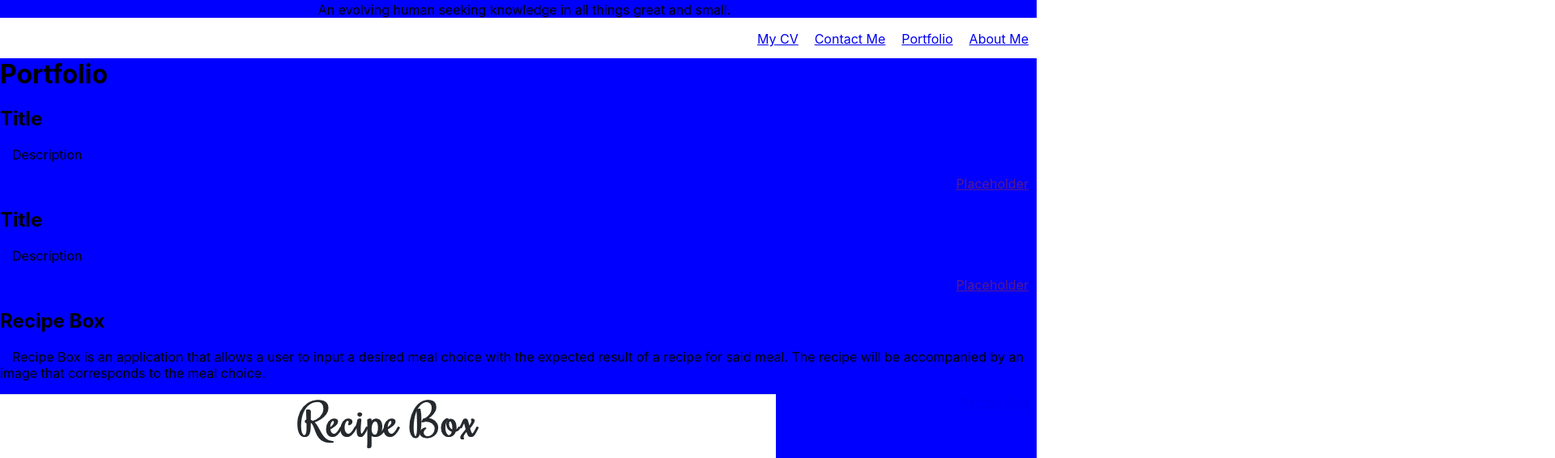
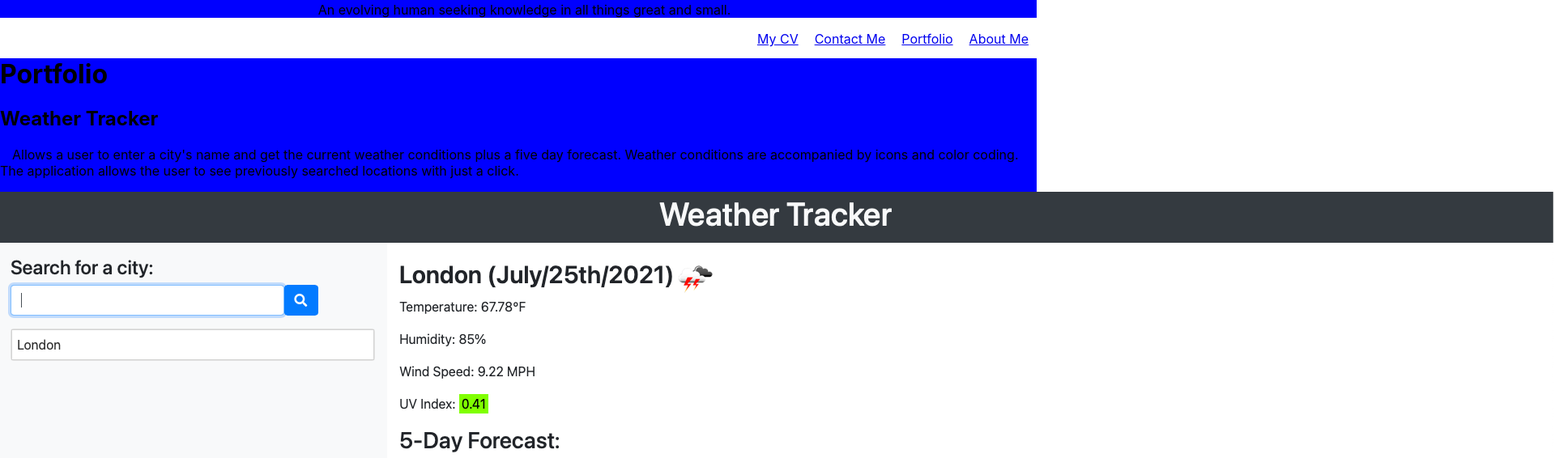
Before and after one commit to ARFreiler/React-Portfolio, a React (Create React App) app in the folder react-portfolio/: page / in a window 1280 px wide. Shown: the part 80-646 px from the top of the page at 81% size, 1920 px wide, since content can reach past the window. Built offline with nearby package versions, Linux system fonts and the light colour scheme.

Commit message:
Added the Weather Tracker and Password Generator projects to the Portfolio.js file.

```diff
--- a/react-portfolio/src/components/Portfolio/Portfolio.js
+++ b/react-portfolio/src/components/Portfolio/Portfolio.js
@@ -6,16 +6,16 @@ const Portfolio = () => {
             <div className="container">
                 <h1>Portfolio</h1>
                 <div className="project">
-                    <h2>Title</h2>
-                    <p>Description</p>
-                    <img src="" alt="" />
-                    <a href="">Placeholder</a>
+                    <h2>Weather Tracker</h2>
+                    <p>Allows a user to enter a city's name and get the current weather conditions plus a five day forecast. Weather conditions are accompanied by icons and color coding. The application allows the user to see previously searched locations with just a click.</p>
+                    <img src="WT.jpg" alt="Weather Tracker Homepage" />
+                    <a href="https://arfreiler.github.io/Weather-Tracker/">Weather Tracker</a>
                 </div>
                 <div className="project">
-                    <h2>Title</h2>
-                    <p>Description</p>
-                    <img src="" alt="" />
-                    <a href="">Placeholder</a>
+                    <h2>Password Generator</h2>
+                    <p>Allows users working with sensitive materials to generate a random password to better protect their resources. The user has the ability to select included characters and to designate the length of the password.</p>
+                    <img src="PG.jpg" alt="Password Generator Homepage" />
+                    <a href="https://arfreiler.github.io/Password_Generator/">Password Generator</a>
                 </div>
                 <div className="project">
                     <h2>Recipe Box</h2>
```
Also changed, not shown: react-portfolio/public/PG.jpg (added), react-portfolio/public/WT.jpg (added).
